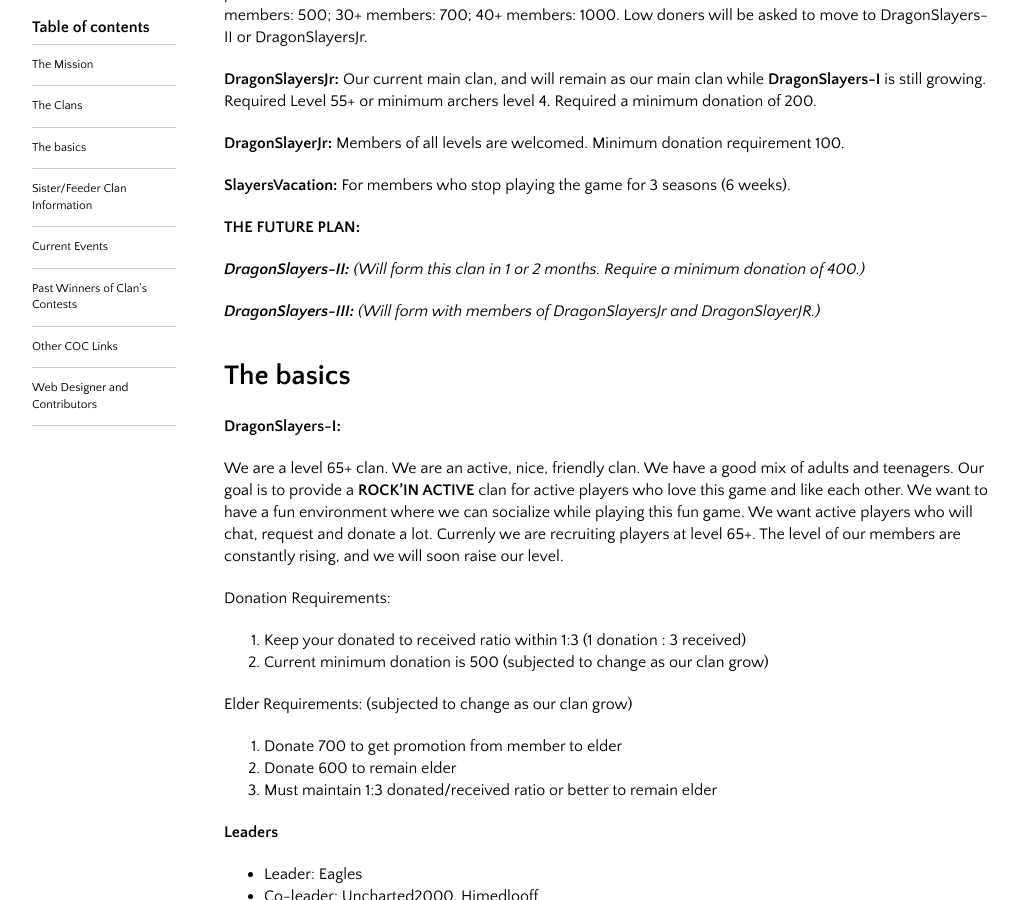
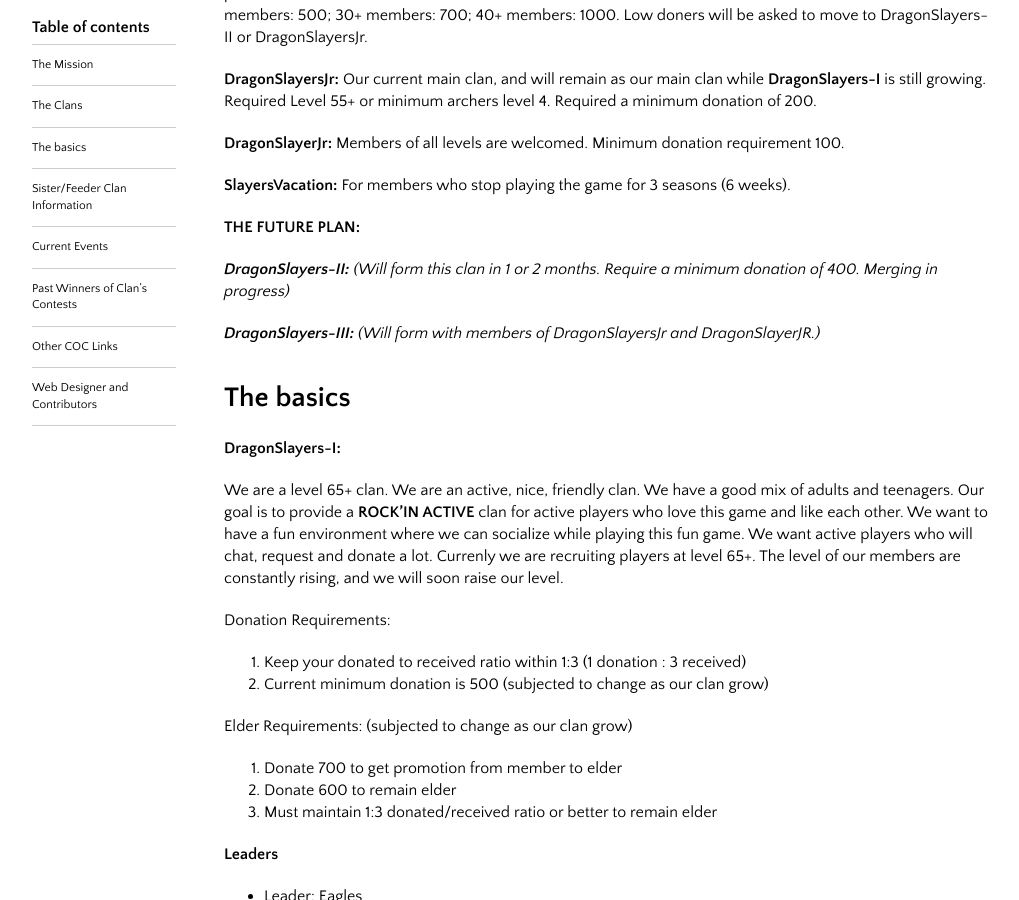
Before and after one commit to himedlooff/DragonSlayers-I, a Jekyll site: the page built from index.md, in a window 1280 px wide and 900 px high, scrolled down 554 px. Shown: the whole window, without its empty margins (128-1147 px from the left). Built offline with Jekyll 4.4.1, drawn with Linux system fonts in a browser that asks for light colours.

Commit message:
Update index.md
Testing edit new website format.

```diff
--- a/index.md
+++ b/index.md
@@ -24,7 +24,7 @@ We want to have a good family of clans, **a clan network**, where members of all
 
 **THE FUTURE PLAN:**
 
-***DragonSlayers-II:*** *(Will form this clan in 1 or 2 months.  Require a minimum donation of 400.)*
+***DragonSlayers-II:*** *(Will form this clan in 1 or 2 months.  Require a minimum donation of 400.  Merging in progress)*
 
 ***DragonSlayers-III:*** *(Will form with members of DragonSlayersJr and DragonSlayerJR.)*
 
```
